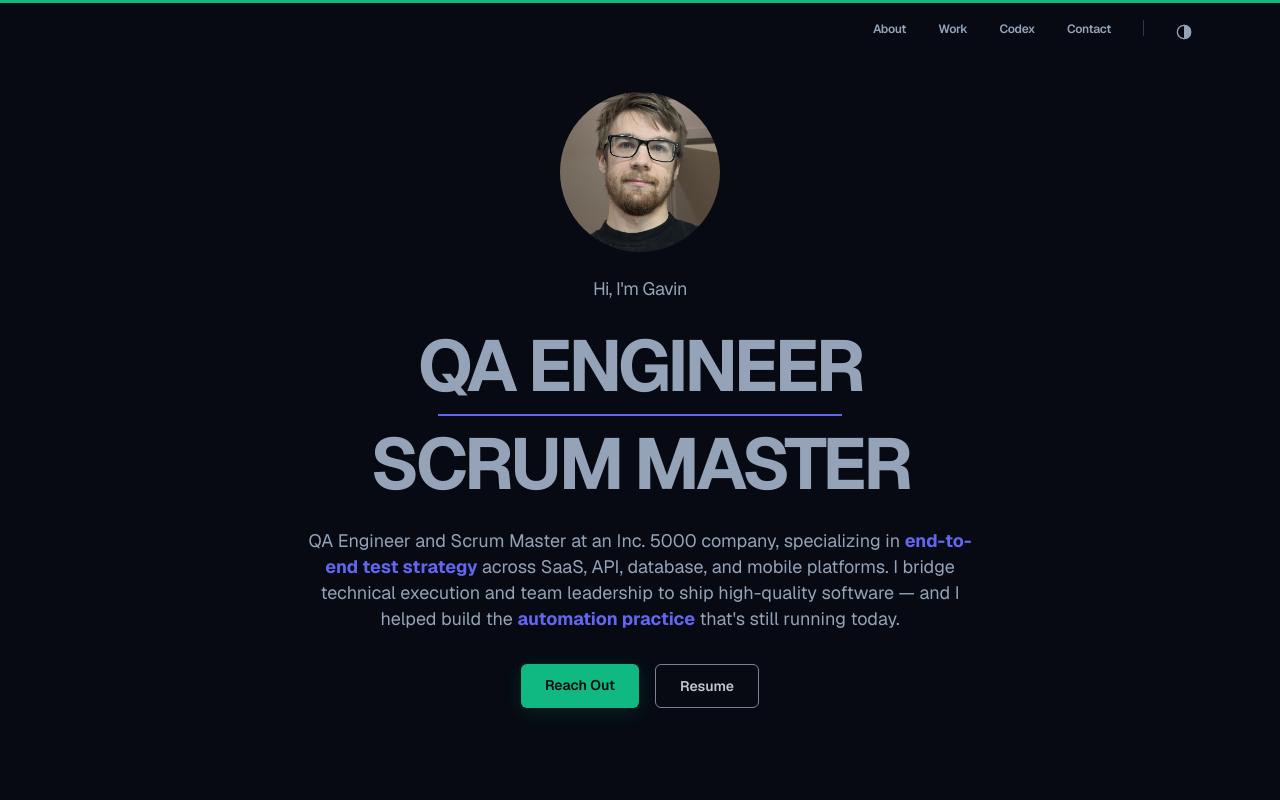
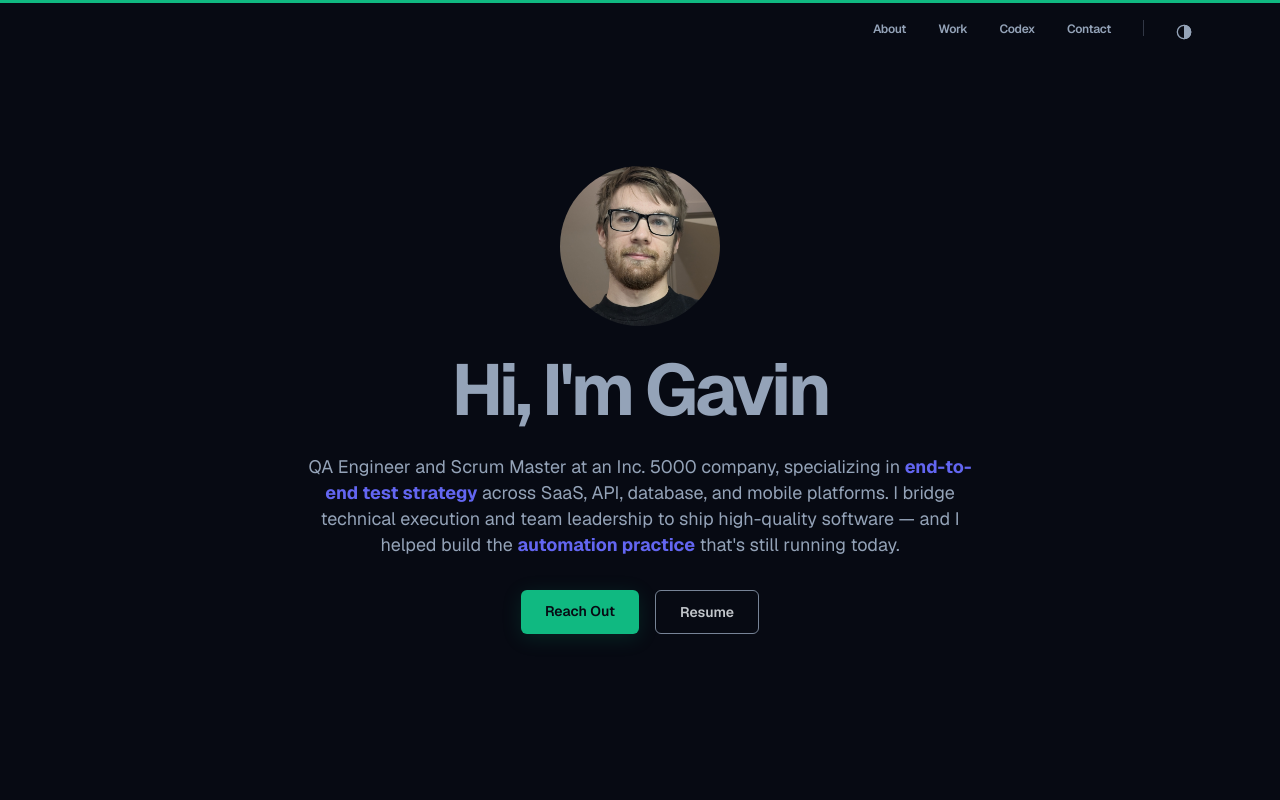
Before and after one commit to GavinBenson/Multi-Page-Portfolio, a Next.js app: page / in a window 1280 px wide. Shown: the top 800 px of the page. Built offline with nearby package versions, Linux system fonts and the light colour scheme.

Commit message:
Simplify hero heading, remove QA/Scrum title block

```diff
--- a/src/components/Hero.tsx
+++ b/src/components/Hero.tsx
@@ -37,25 +37,12 @@ export default function Hero() {
           />
         </motion.div>
 
-        <motion.p
-          variants={fadeUp}
-          className="text-sm sm:text-base lg:text-lg tracking-tight"
-          style={{ color: 'var(--text-secondary)' }}
-        >
-          Hi, I&apos;m Gavin
-        </motion.p>
-
-        <motion.div variants={fadeUp} className="flex flex-col items-center gap-2">
+        <motion.div variants={fadeUp}>
           <h1
-            className="text-3xl sm:text-4xl lg:text-6xl xl:text-7xl font-bold uppercase tracking-tighter leading-none flex flex-col items-center gap-2"
+            className="text-3xl sm:text-4xl lg:text-6xl xl:text-7xl font-bold tracking-tighter leading-none"
             style={{ color: 'var(--text-secondary)' }}
           >
-            <span>QA Engineer</span>
-            <hr
-              className="w-3/4 border-none h-0.5"
-              style={{ backgroundColor: 'var(--accent-secondary)' }}
-            />
-            <span>Scrum Master</span>
+            Hi, I&apos;m Gavin
           </h1>
         </motion.div>
 
```
